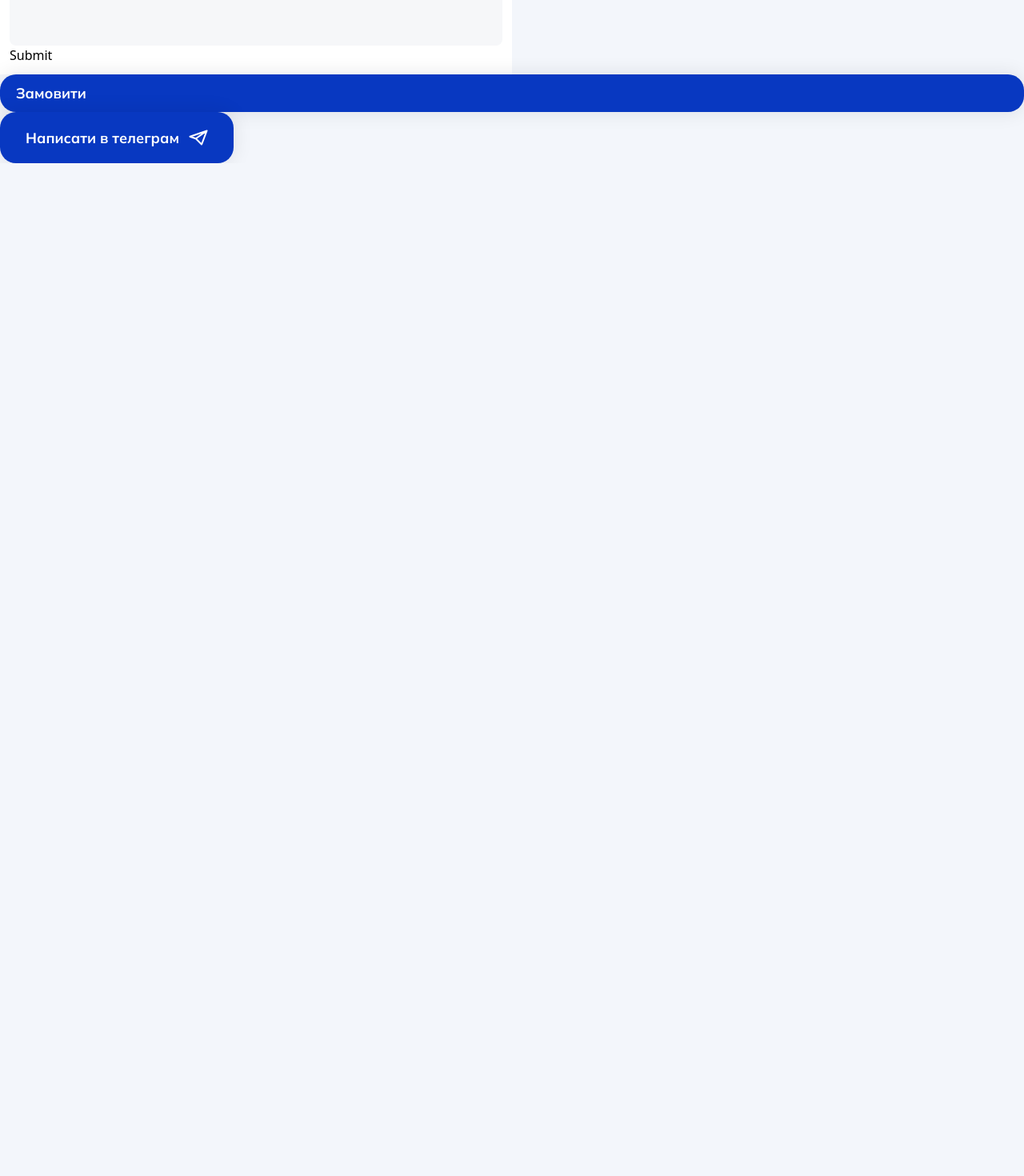
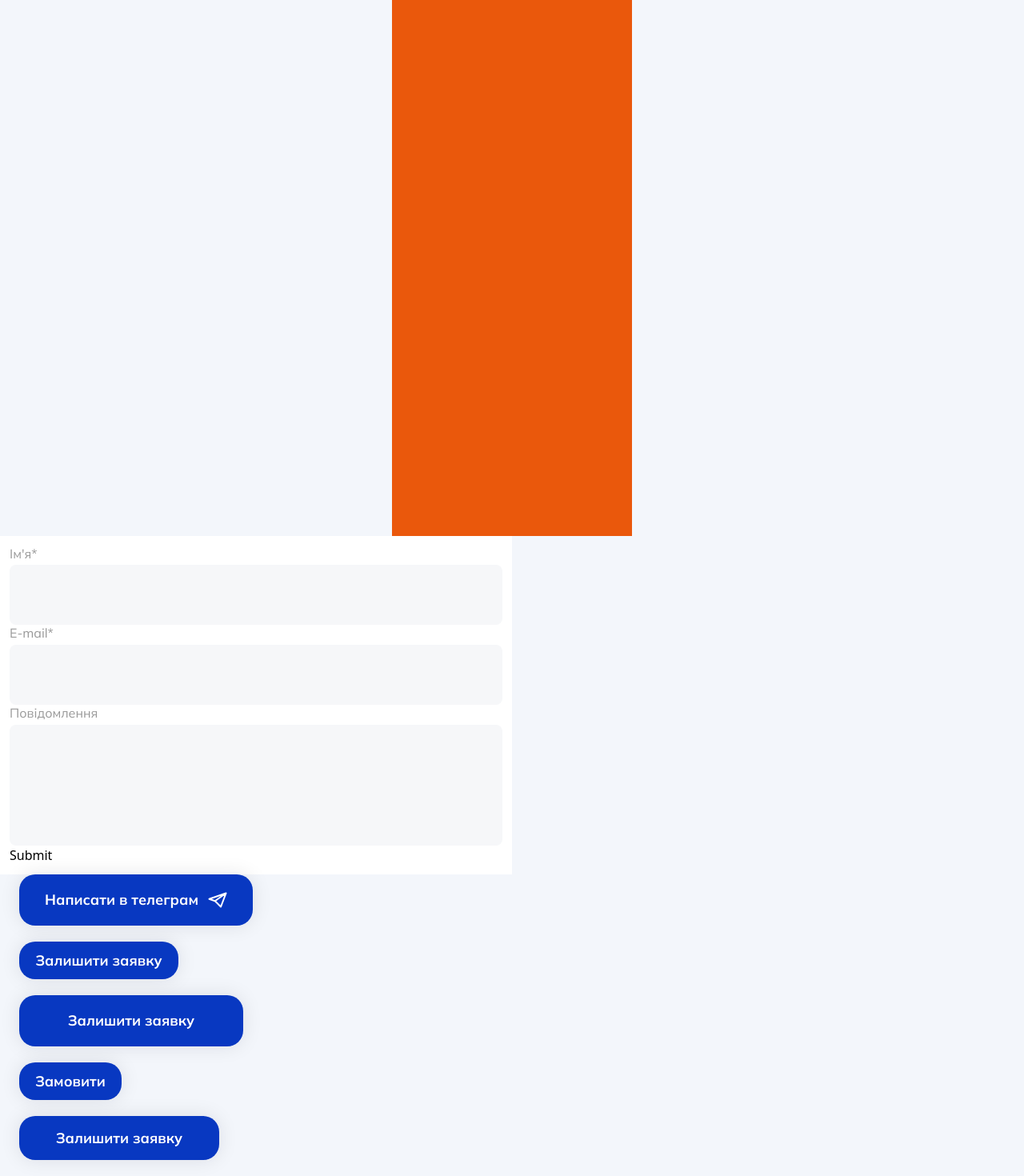
Before and after one commit to SoftRyzen-internship/career-consultant, a Next.js app: page /test in a window 1280 px wide. Shown: the part 3514-4984 px from the top of the page at 80% size. Before the commit the page ends 3718 px from the top, so only its background shows below. Built offline with nearby package versions, Linux system fonts and the light colour scheme.

Commit message:
create common component for Links

```diff
--- a/app/(site)/test/page.tsx
+++ b/app/(site)/test/page.tsx
@@ -4,8 +4,8 @@ import { Button } from '@/components/Button';
 import { Form } from '@/components/Form';
 import { NavBar } from '@/components/NavBar/NavBar';
 import { Element } from 'react-scroll';
-import { LinkOrder } from '@/components/LinkOrder';
 import { LinkTelegram } from '@/components/LinkTelegram';
+import { LinkToFeedback } from '@/components/LinkToFeedback';
 
 const page = () => {
   return (
@@ -36,10 +36,25 @@ const page = () => {
         <Element name="target" className="feedbackSection">
           <div className="h-[1000px] bg-blue-600">feedbackSection</div>
         </Element>
+        <Element name="target" className="feedback">
+          <div className="h-[1000px] bg-orange-600 text-white text-base">
+            Feedback Section with Form
+          </div>
+        </Element>
       </div>
       <Form />
-      <LinkOrder />
-      <LinkTelegram />
+      <div className="px-6">
+        <LinkTelegram />
+        <div className="mb-5"></div>
+        <LinkToFeedback section="header" />
+        <div className="mb-5"></div>
+        <LinkToFeedback section="hero" />
+        <div className="mb-5"></div>
+        <LinkToFeedback section="services" />
+        <div className="mb-5"></div>
+        <LinkToFeedback section="mobileMenu" />
+        <div className="mb-5"></div>
+      </div>
     </>
   );
 };
--- a/components/LinkOrder/LinkOrder.tsx
+++ /dev/null
@@ -1,33 +0,0 @@
-import Link from 'next/link';
-import React from 'react';
-
-import classNames from 'classnames';
-// import { Link } from 'react-scroll';
-
-import common from '../../data/common.json';
-
-type ILinkOrder = {
-  className?: string;
-};
-
-export const LinkOrder = ({ className = '' }: ILinkOrder) => {
-  const { telegram, order } = common;
-
-  return (
-    <Link
-      className={classNames(
-        'cursor-pointer inline-block shadow-custom px-5 py-3 bg-accent active:bg-accentPressed xl:hover:bg-accentHover xl:focus:bg-accentHover font-mulish text-white rounded-[20px] text-base leading-[1.3] transition-all duration-300 ',
-        className,
-      )}
-      href={`https://t.me/${telegram.substring(1)}`}
-      // smooth={true}
-      // offset={50}
-      // duration={500}
-      // delay={500}
-      target="_blank"
-      rel="noopener noreferrer nofollow"
-    >
-      {order}
-    </Link>
-  );
-};
--- a/components/LinkOrder/index.ts
+++ /dev/null
@@ -1 +0,0 @@
-export * from './LinkOrder';
--- /dev/null
+++ b/components/LinkToFeedback/LinkToFeedback.tsx
@@ -0,0 +1,43 @@
+import React from 'react';
+
+import classNames from 'classnames';
+import { Link } from 'react-scroll';
+
+import common from '../../data/common.json';
+
+type ILinkToFeedback = {
+  className?: string;
+  section: 'header' | 'hero' | 'services' | 'mobileMenu';
+};
+
+export const LinkToFeedback = ({
+  section,
+  className = '',
+}: ILinkToFeedback) => {
+  const { order, leaveApplication, moveToFeedback } = common;
+
+  return (
+    <Link
+      className={classNames(
+        `cursor-pointer flex items-center justify-center w-full shadow-custom bg-accent active:bg-accentPressed xl:hover:bg-accentHover xl:focus:bg-accentHover font-mulish text-white rounded-[20px] text-base leading-[1.3] transition-all duration-300
+        ${
+          (section === 'header' && 'px-5 py-3 max-w-[199px]') ||
+          (section === 'hero' &&
+            'px-8 py-4 xl:py-5 md:max-w-[336px] xl:max-w-[280px]') ||
+          (section === 'services' && 'px-5 py-3 max-w-[128px]') ||
+          (section === 'mobileMenu' &&
+            'px-8 py-4 sm:max-w-[456px] md:max-w-[250px]') ||
+          ''
+        }`,
+        className,
+      )}
+      to={moveToFeedback}
+      smooth={true}
+      offset={-50}
+      duration={500}
+      delay={500}
+    >
+      {section === 'services' ? order : leaveApplication}
+    </Link>
+  );
+};
--- /dev/null
+++ b/components/LinkToFeedback/index.ts
@@ -0,0 +1 @@
+export * from './LinkToFeedback';
--- a/data/common.json
+++ b/data/common.json
@@ -11,6 +11,8 @@
   ],
   "order": "Замовити",
   "writeToTelegram": "Написати в телеграм",
+  "leaveApplication": "Залишити заявку",
+  "moveToFeedback": "feedback",
   "navBar": [
     {
       "request": [{ "text": "Запити", "moveTo": "requestSection" }],
```
